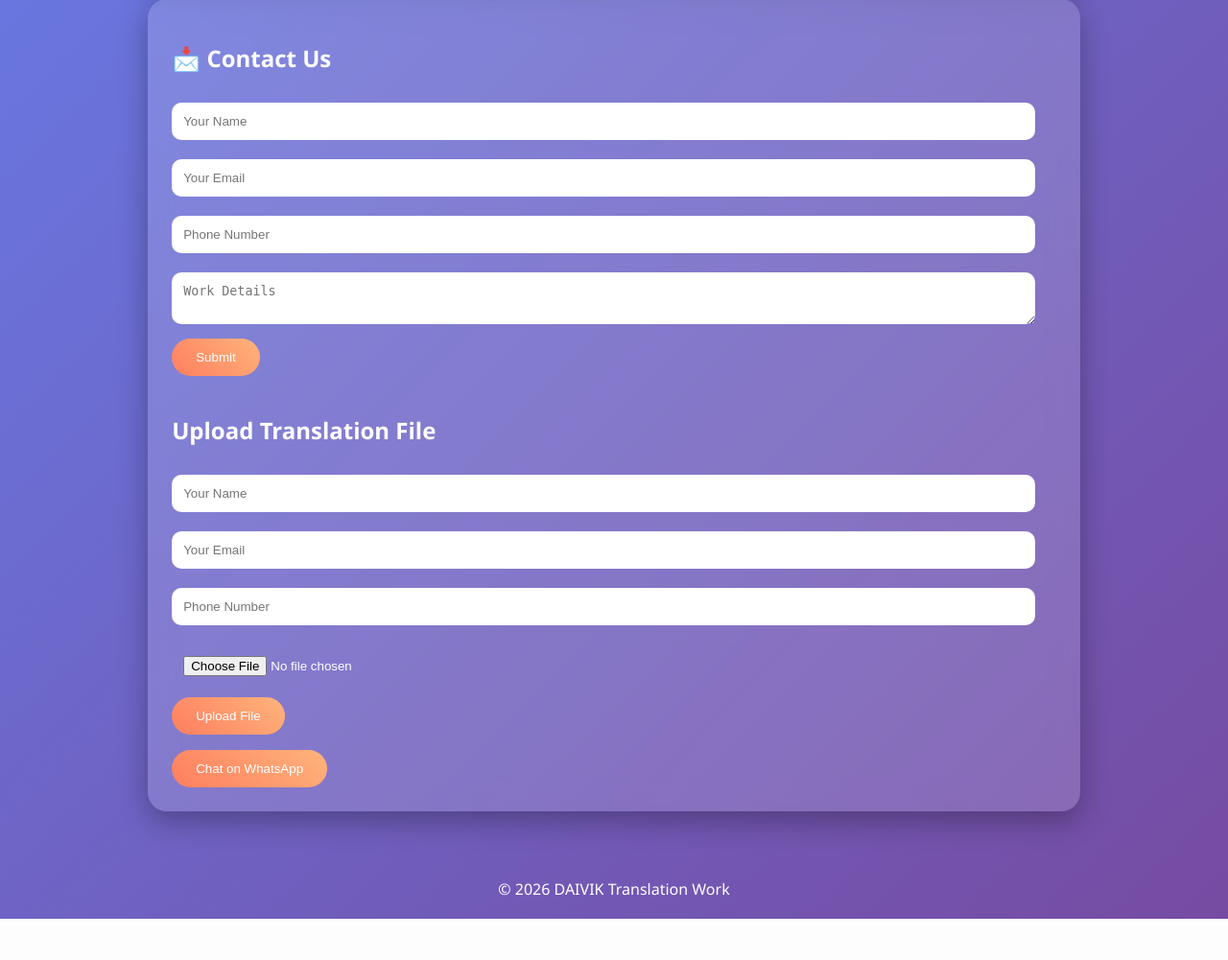
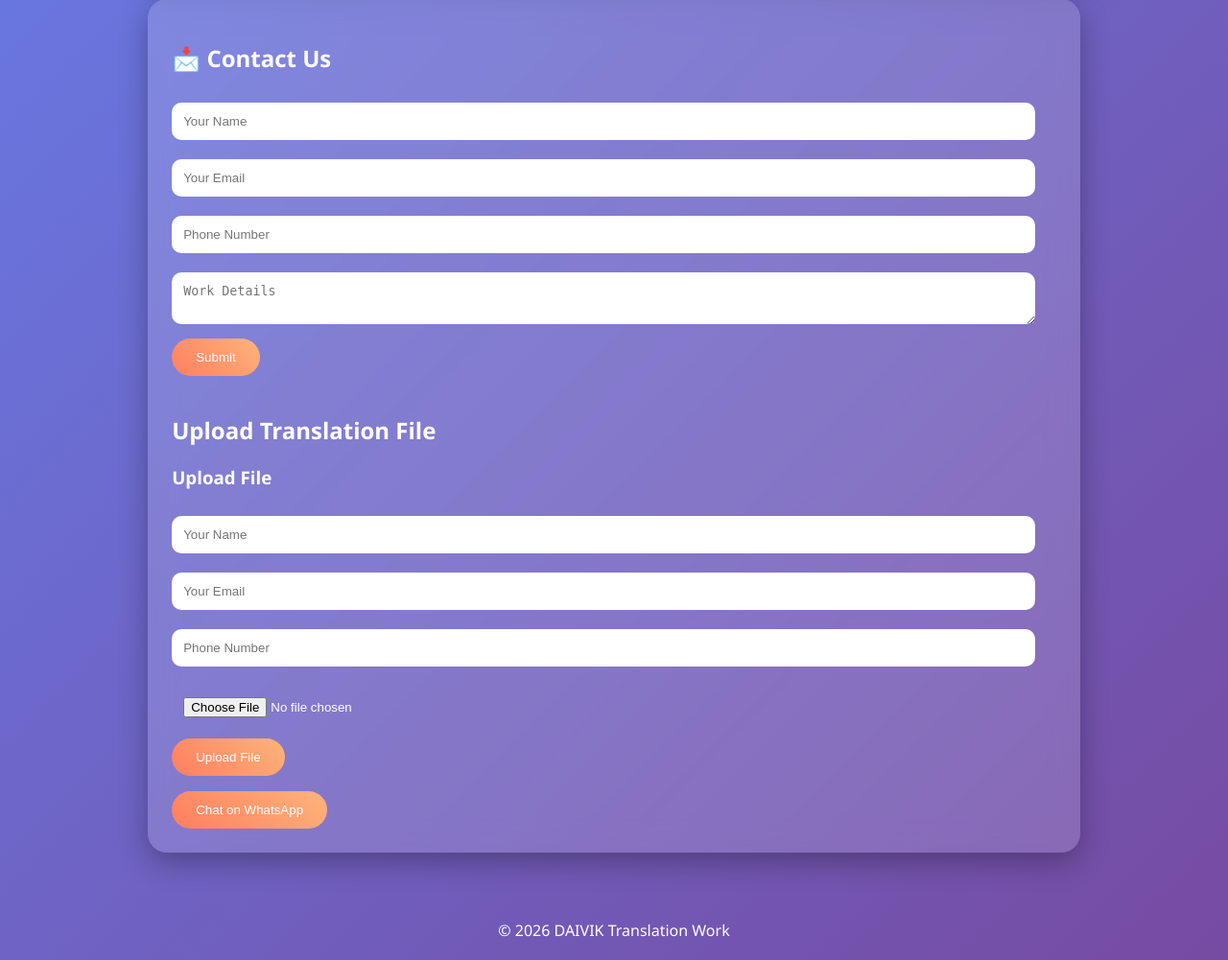
Before and after one commit to placementcellvvw/translator-website, a Flask app: page / in a window 1280 px wide. Shown: the part 402-1403 px from the top of the page at 96% size. Before the commit the page ends 1360 px from the top, so only its background shows below. Run offline with Flask 3, Linux system fonts and the light colour scheme.

Commit message:
Update index.html

```diff
--- a/templates/index.html
+++ b/templates/index.html
@@ -128,33 +128,39 @@ footer {
 </form>
 <h2 style="margin-top:40px;">Upload Translation File</h2>
 
+<h3>Upload File</h3>
+
 <form method="POST"
 action="/upload_translation"
-      enctype="multipart/form-data"
-      class="upload-box">
+enctype="multipart/form-data">
 
-    <input type="text"
+<input
+type="text"
 name="name"
 placeholder="Your Name"
 required>
 
-    <input type="email"
+<input
+type="email"
 name="email"
 placeholder="Your Email"
 required>
 
-    <input type="text"
+<input
+type="text"
 name="phone"
 placeholder="Phone Number"
 required>
 
-    <input type="file"
+<input
+type="file"
 name="file"
 required>
 
 <button class="btn">
 Upload File
 </button>
+
 </form>
 <p style="color:lightgreen;">{{ message }}</p>
 
```
Lines whose indentation alone changed are shown as unchanged.
